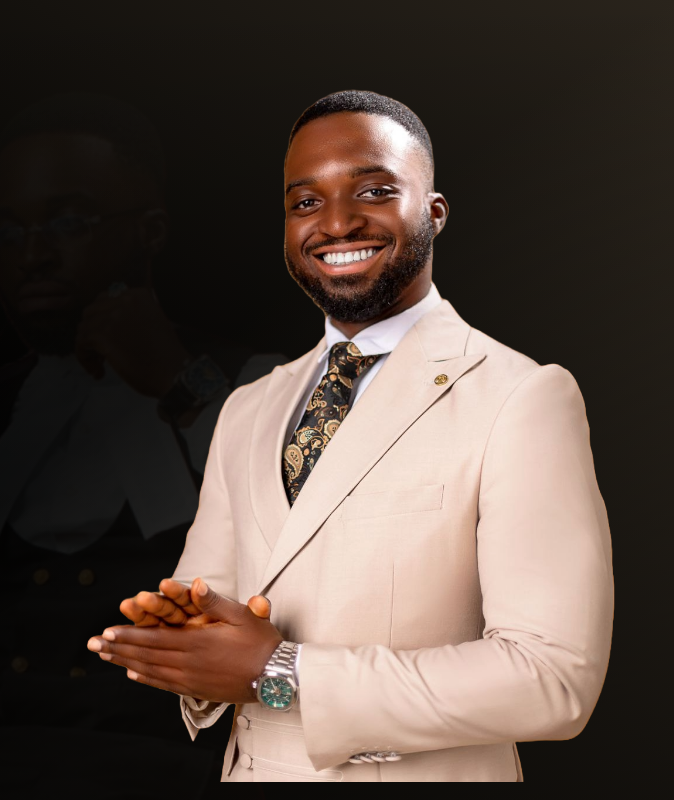
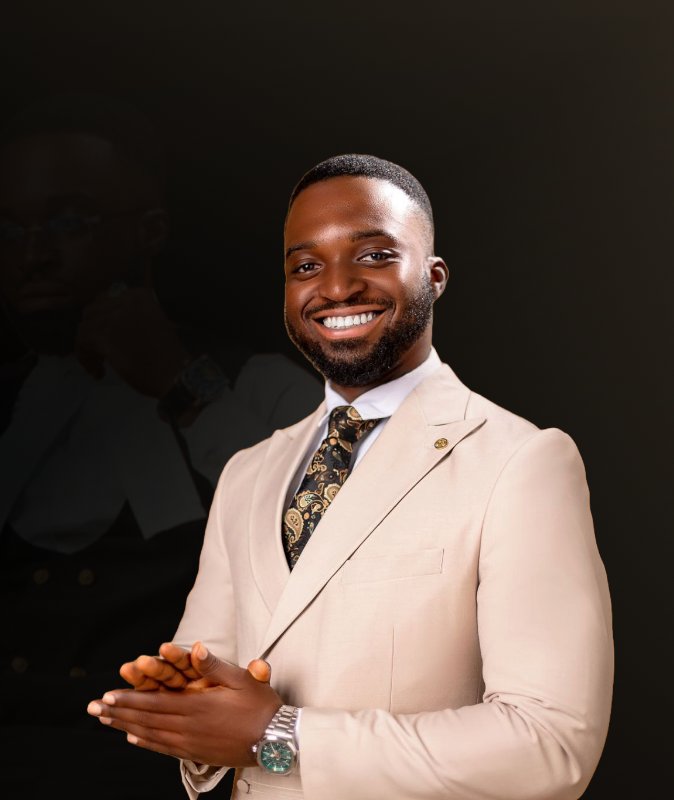
Before and after one commit to Polconcept/princeoflagos, a plain HTML site: page index.html in a window 1280 px wide. Shown: the top 800 px of the page, 606-1280 px from the left. Drawn offline with nearby package versions, Linux system fonts and the light colour scheme.

Commit message:
Update index.html

```diff
--- a/index.html
+++ b/index.html
@@ -194,8 +194,7 @@
               </div>
             </div>
           </div>
-          <!-- ✅ MODIFIED LINE -->
-          <div class="hero-image-desktop flex justify-end -mb-1 lg:mt-8">
+          <div class="hero-image-desktop flex justify-end -mb-1 lg:mt-24">
             <img src="Public/img/9.png" alt="Daniel Akitoye" class="w-full h-[750px] object-cover object-center rounded-lg lg:rounded-none">
           </div>
         </div>
```
